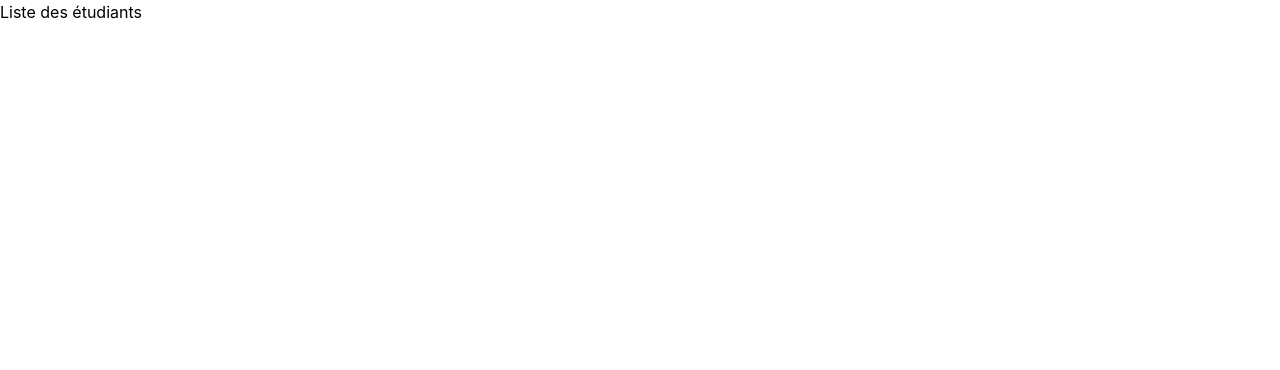
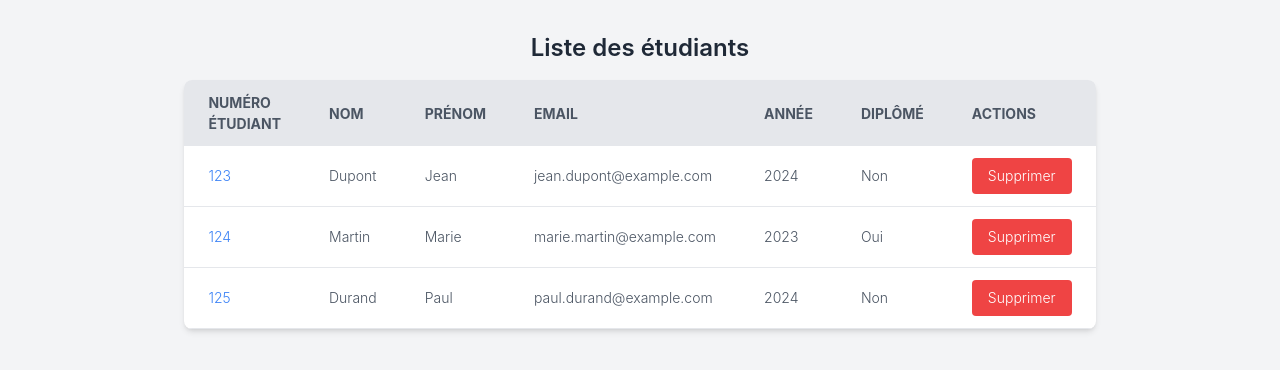
Before and after one commit to Y7T007/UBO-TP-DJF, a React (Create React App) app in the folder my-app/: page / in a window 1280 px wide. Shown: the top 370 px of the page. Built offline with nearby package versions, Linux system fonts and the light colour scheme.

Commit message:
style list etudiant

```diff
--- a/my-app/public/index.html
+++ b/my-app/public/index.html
@@ -24,7 +24,7 @@
       work correctly both with client-side routing and a non-root public URL.
       Learn how to configure a non-root public URL by running `npm run build`.
     -->
-    <title>React App</title>
+    <title>Etudiant -CRUD- </title>
   </head>
   <body>
     <noscript>You need to enable JavaScript to run this app.</noscript>
--- /dev/null
+++ b/my-app/src/Components/DeleteEtudiant.jsx
@@ -0,0 +1,28 @@
+import React from 'react';
+import axios from 'axios';
+
+const DeleteEtudiant = ({ noEtudiantNat, onDelete }) => {
+  // Fonction pour supprimer l'étudiant
+  const handleDelete = async () => {
+    try {
+      // Appel DELETE vers le backend
+      await axios.delete(`http://localhost:8080/api/etudiants/${noEtudiantNat}`);
+      // Appeler la fonction onDelete après suppression
+      onDelete(noEtudiantNat);
+    } catch (error) {
+      console.error("Erreur lors de la suppression de l'étudiant :", error);
+      alert("Impossible de supprimer l'étudiant.");
+    }
+  };
+
+  return (
+    <button
+      onClick={handleDelete}
+      className="bg-red-500 text-white px-4 py-2 rounded hover:bg-red-600 transition"
+    >
+      Supprimer
+    </button>
+  );
+};
+
+export default DeleteEtudiant;
--- a/my-app/src/Components/ListEtudiant.jsx
+++ b/my-app/src/Components/ListEtudiant.jsx
@@ -1,13 +1,93 @@
-import React, { useEffect } from 'react';
-import { useSelector, useDispatch } from 'react-redux';
-import { fetchEtudiants, selectEtudiants, selectLoading, selectError } from '../redux/ListSlice';
+import React, { useState } from 'react';
+import { Link } from 'react-router-dom';
+import DeleteEtudiant from './DeleteEtudiant'; // Importer le composant
 
 const ListEtudiant = () => {
+  // Liste fictive d'étudiants pour tester l'affichage
+  const [etudiants, setEtudiants] = useState([
+    {
+      noEtudiantNat: '123',
+      nom: 'Dupont',
+      prenom: 'Jean',
+      email: 'jean.dupont@example.com',
+      anneePro: '2024',
+      estDiplome: 'N',
+    },
+    {
+      noEtudiantNat: '124',
+      nom: 'Martin',
+      prenom: 'Marie',
+      email: 'marie.martin@example.com',
+      anneePro: '2023',
+      estDiplome: 'Y',
+    },
+    {
+      noEtudiantNat: '125',
+      nom: 'Durand',
+      prenom: 'Paul',
+      email: 'paul.durand@example.com',
+      anneePro: '2024',
+      estDiplome: 'N',
+    },
+  ]);
+
+  // Fonction pour mettre à jour la liste après suppression
+  const handleDelete = (noEtudiantNat) => {
+    setEtudiants((prev) =>
+      prev.filter((etudiant) => etudiant.noEtudiantNat !== noEtudiantNat)
+    );
+  };
 
   return (
-    <div>
-      <h2>Liste des étudiants</h2>
-
+    <div className="flex flex-col items-center min-h-screen bg-gray-100 py-8">
+      <h2 className="text-2xl font-semibold text-gray-800 mb-4">Liste des étudiants</h2>
+      {etudiants.length > 0 ? (
+        <table className="w-3/4 max-w-4xl bg-white shadow-md rounded-lg overflow-hidden">
+          <thead className="bg-gray-200 text-gray-600 uppercase text-sm leading-normal">
+            <tr>
+              <th className="py-3 px-6 text-left">Numéro Étudiant</th>
+              <th className="py-3 px-6 text-left">Nom</th>
+              <th className="py-3 px-6 text-left">Prénom</th>
+              <th className="py-3 px-6 text-left">Email</th>
+              <th className="py-3 px-6 text-left">Année</th>
+              <th className="py-3 px-6 text-left">Diplômé</th>
+              <th className="py-3 px-6 text-left">Actions</th>
+            </tr>
+          </thead>
+          <tbody className="text-gray-600 text-sm font-light">
+            {etudiants.map((etudiant) => (
+              <tr
+                key={etudiant.noEtudiantNat}
+                className="border-b border-gray-200 hover:bg-gray-100"
+              >
+                <td className="py-3 px-6 text-left">
+                  <Link
+                    to={`/read/${etudiant.noEtudiantNat}`}
+                    className="text-blue-500 hover:underline"
+                  >
+                    {etudiant.noEtudiantNat}
+                  </Link>
+                </td>
+                <td className="py-3 px-6 text-left">{etudiant.nom}</td>
+                <td className="py-3 px-6 text-left">{etudiant.prenom}</td>
+                <td className="py-3 px-6 text-left">{etudiant.email}</td>
+                <td className="py-3 px-6 text-left">{etudiant.anneePro}</td>
+                <td className="py-3 px-6 text-left">
+                  {etudiant.estDiplome === 'Y' ? 'Oui' : 'Non'}
+                </td>
+                <td className="py-3 px-6 text-left">
+                  <DeleteEtudiant
+                    noEtudiantNat={etudiant.noEtudiantNat}
+                    onDelete={handleDelete}
+                  />
+                </td>
+              </tr>
+            ))}
+          </tbody>
+        </table>
+      ) : (
+        <p className="text-gray-600 mt-4">Aucun étudiant trouvé.</p>
+      )}
     </div>
   );
 };
```
